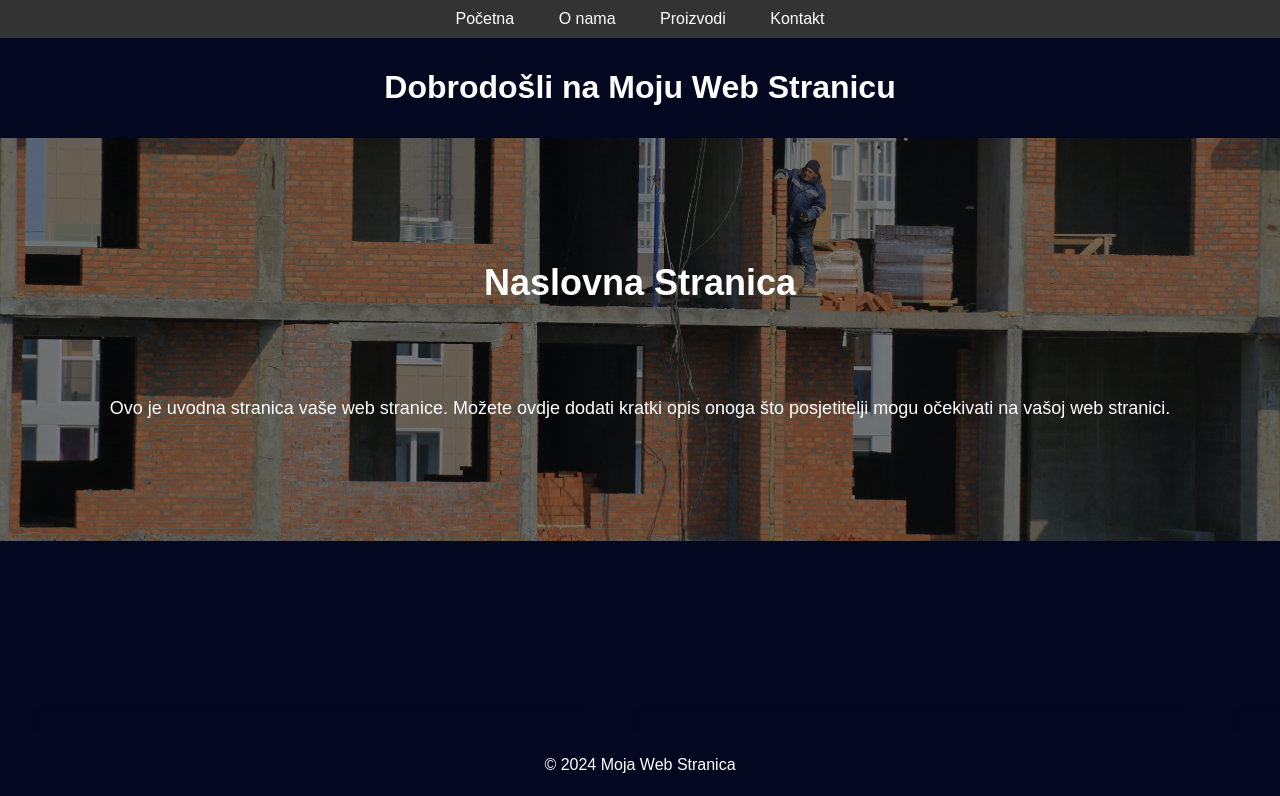
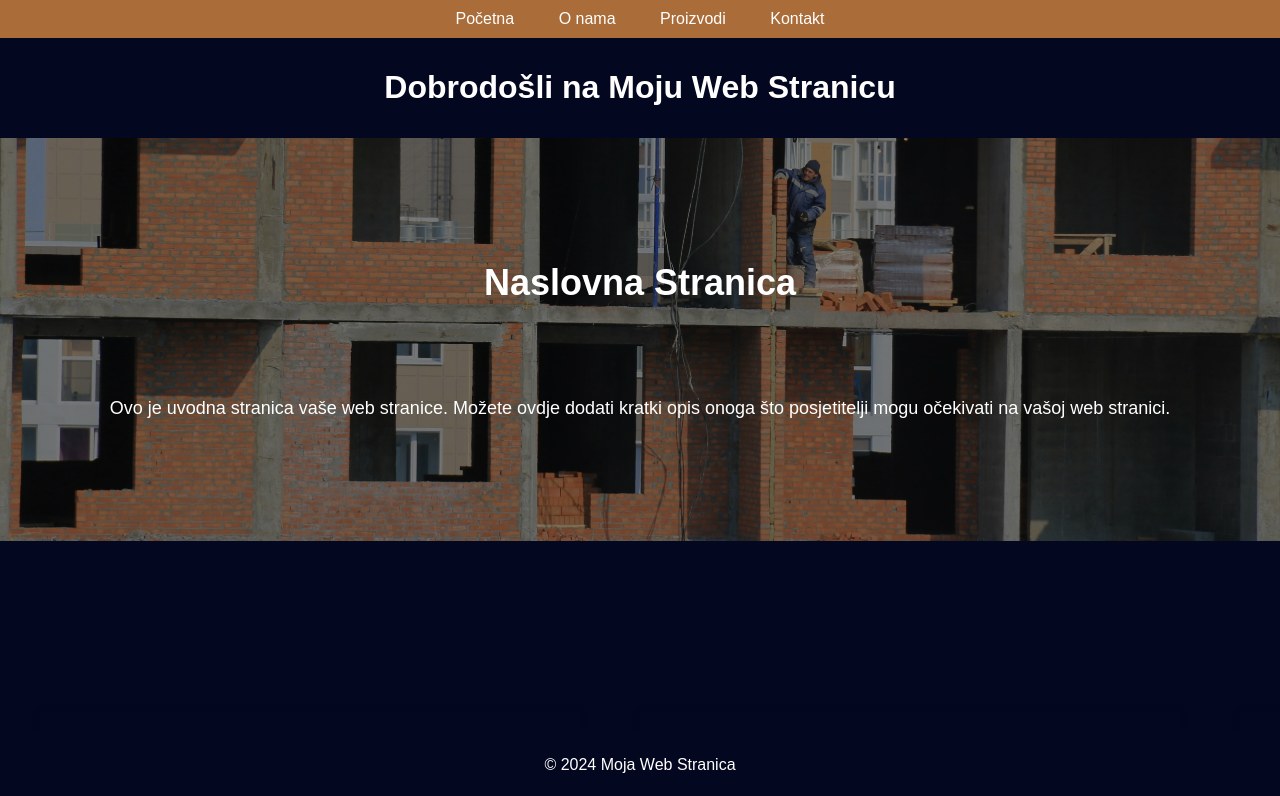
Before and after one commit to READY-COOL/READYCOOL, a plain HTML site: page index.html in a window 1280 px wide. Shown: the top 796 px of the page. Drawn offline with Linux system fonts and the light colour scheme; grey boxes are pictures that could not be loaded.

Commit message:
Update index.html

```diff
--- a/index.html
+++ b/index.html
@@ -7,7 +7,7 @@
     <style>
         /* Dodajemo malo stila */
         nav {
-            background-color: #333;
+            background-color: #AA6C39;
             padding: 10px 0;
             text-align: center;
         }
```
